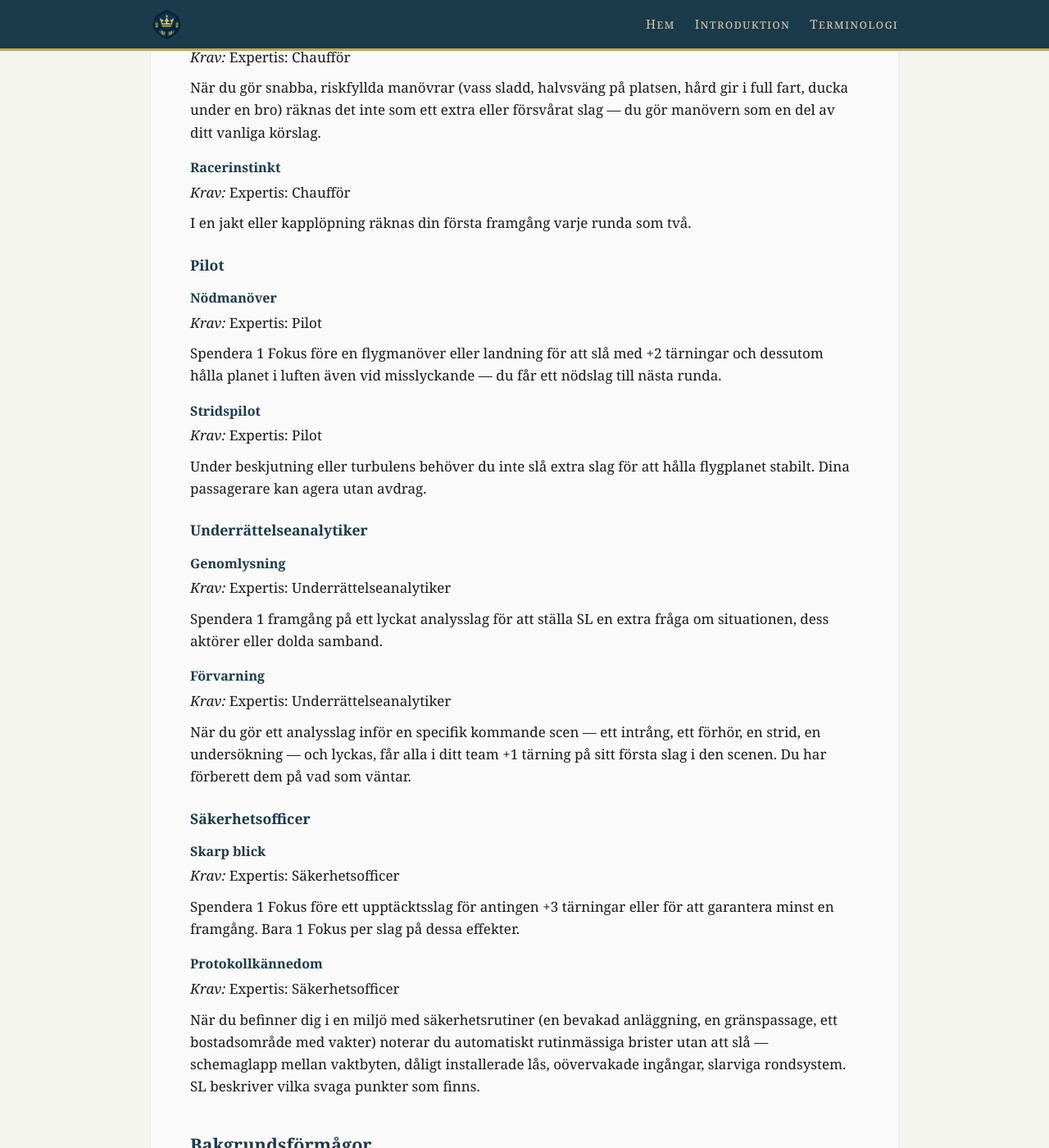
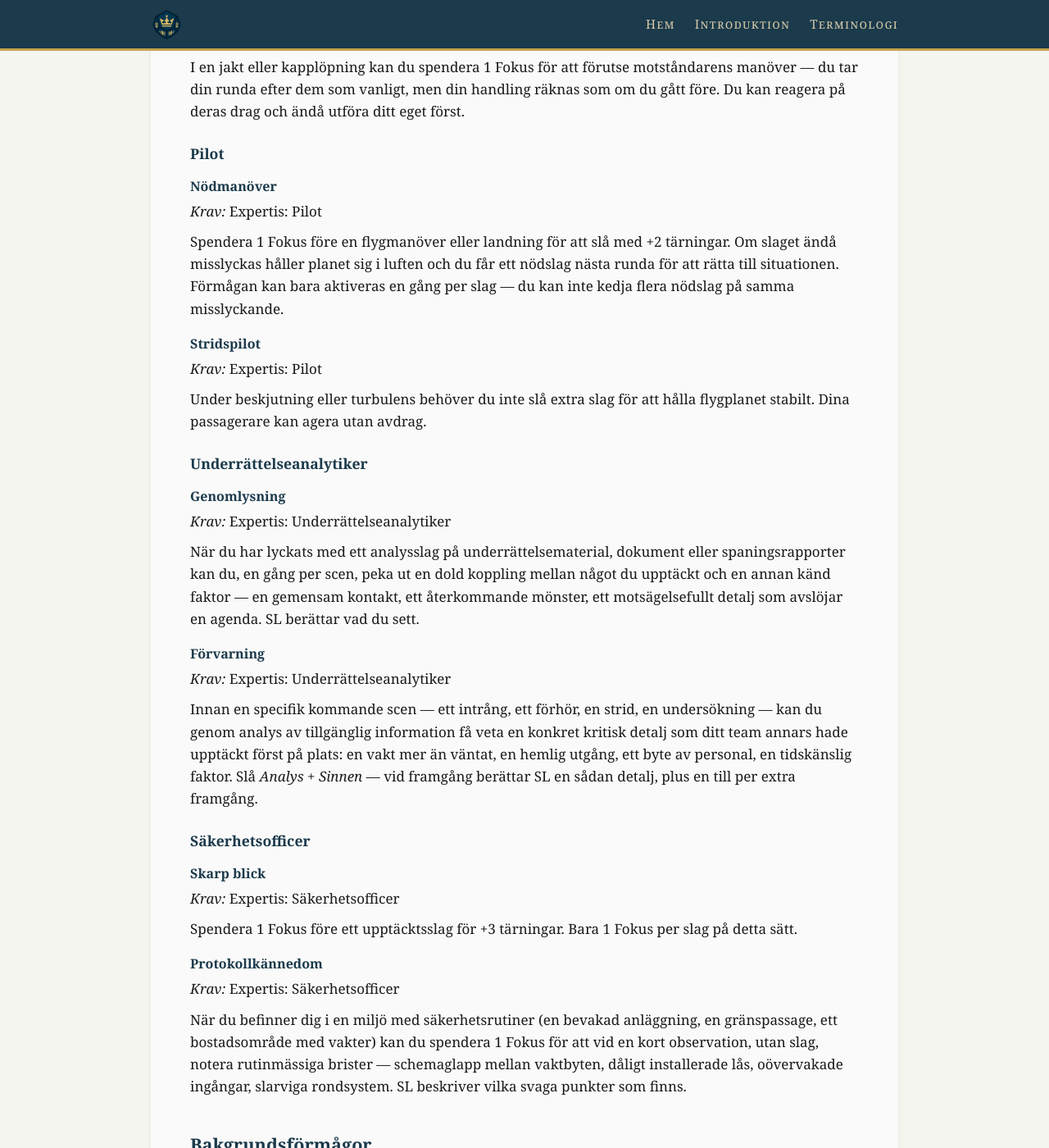
Before and after one commit to ulmus/Riket, a Jekyll site: the page built from Regler/Förmågor.md, in a window 1280 px wide and 1400 px high, scrolled down 12327 px. Shown: the whole window at 82% size. Built offline with Jekyll 4.4.1, drawn with Linux system fonts in a browser that asks for light colours; our own code applies the rules of GitHub Pages for plain Markdown files; some of the changed text lies outside the part shown.

Commit message:
Andra omgång granskningsändringar på PR #30
- Ta bort "garantera minst en framgång" från alla +3 tärningar-
  förmågor (Press-kommentar är allmängiltig). Användaren har ändrat
  sig: hindra-misslyckande är inte bra som standard. +3 tärningar
  ensamt räcker. Förvandling-mönstret (resistens som varar över tid)
  förblir undantaget och behålls oförändrat. Ingressparagrafen om
  mönstret är uppdaterad.

Specifika omarbetningar:
- Genomlysning: ersätt "fråga om dolda samband" (vad extra framgångar
  redan ger) med "peka ut dold koppling" en gång per scen.
- Förvarning: ersätt "+1 på första slag" (vad analys-hjälp normalt
  ger) med konkret detalj-revelation per framgång.
- Racerinstinkt: ersätt "första framgång räknas dubbel" med Fokus-
  baserad förutsägelse av motståndarens manöver.
- Morsemästare: ersätt dold morse (vanlig morse-användning) med
  tolkning av förvanskad morse + shorthand med andra mästare.
- Snabba fingrar: konkretisera till lås/kassaskåp med tidsreduktion
  och Fokus-effekt för spårlöshet.
- Psykologisk insikt: ersätt med "vänlig stämning vid förhör" som
  ger +1 Samspel åt alla i scenen, per användarförslag.
- Fältbefäl: kräver nu Taktisk koordinering + Expertis: Officer och
  dubblar Taktikpoäng från Taktisk koordinering.
- Kontrollerad sladd: 1 Fokus för att utföra riskmanöver utan slag
  (istället för "räknas inte som extra slag").
- Protokollkännedom: aktiveras nu med 1 Fokus.
- Nödmanöver: förtydligat att förmågan bara kan aktiveras en gång
  per slag (inga "fria misslyckanden").
- Djurvän: "+1 på slag som involverar Samspel med djur" (förtydligad
  formulering).

https://claude.ai/code/session_01Axi7rRNqEuuQ3CNSoeDFgg

```diff
--- a/Regler/Förmågor.md
+++ b/Regler/Förmågor.md
@@ -256,7 +256,7 @@ När du blir Medvetslös kan du omedelbart spendera 1 Fokus per runda för att s
 
 Förmågor som kräver en specifik [[Expertiser|Expertis]]. Du måste ha expertisen för att kunna välja förmågan.
 
-Många Expertis-förmågor har samma grundmönster: spendera 1 Fokus före ett relevant slag för antingen **+3 tärningar** eller för att **garantera minst en framgång** — din yrkesvana räddar dig från grova misstag. Bara 1 Fokus kan spenderas på dessa effekter per slag.
+Många Expertis-förmågor har samma grundmönster: spendera 1 Fokus före ett relevant slag för **+3 tärningar**. Bara 1 Fokus kan spenderas på det sättet per slag.
 
 ### Läkare
 
@@ -264,7 +264,7 @@ Många Expertis-förmågor har samma grundmönster: spendera 1 Fokus före ett r
 
 *Krav:* Expertis: Läkare
 
-Spendera 1 Fokus före ett vårdslag för antingen +3 tärningar eller för att garantera minst en framgång. Bara 1 Fokus per slag på dessa effekter.
+Spendera 1 Fokus före ett vårdslag för +3 tärningar. Bara 1 Fokus per slag på detta sätt.
 
 #### Lugnande närvaro
 
@@ -292,7 +292,7 @@ Dina läkemedel ger effekt omedelbart istället för efter normal väntetid.
 
 *Krav:* Expertis: Radiotekniker
 
-Spendera 1 Fokus före ett radioslag för antingen +3 tärningar eller för att garantera minst en framgång. Bara 1 Fokus per slag på dessa effekter.
+Spendera 1 Fokus före ett radioslag för +3 tärningar. Bara 1 Fokus per slag på detta sätt.
 
 #### Stabil länk
 
@@ -306,13 +306,13 @@ Dina radioförbindelser håller en extra runda under tidspress innan de bryts.
 
 *Krav:* Expertis: Telegrafist
 
-Spendera 1 Fokus före ett avlyssningsslag för antingen +3 tärningar eller för att garantera minst en framgång. Bara 1 Fokus per slag på dessa effekter. Dessutom känner du igen specifika operatörers handlag och kan identifiera kända individer som sänder.
+Spendera 1 Fokus före ett avlyssningsslag för +3 tärningar. Bara 1 Fokus per slag på detta sätt. Dessutom känner du igen specifika operatörers handlag och kan identifiera kända individer som sänder.
 
 #### Morsemästare
 
 *Krav:* Expertis: Telegrafist
 
-Du kan signalera morse dolt via knackningar, blinkningar eller subtila gester. Du och en allierad som behärskar morse kan utbyta korta meddelanden inom syn- eller hörhåll utan att andra närvarande märker det.
+Du kan tolka även förvanskad, störd eller delvis hörbar morse där andra bara hör brus. Dessutom kan du och en annan med Expertis: Telegrafist eller Morsemästare utbyta meddelanden på en bråkdel av normal sändningstid genom gemensam shorthand — användbart när tid eller sändningsfönster är knappt.
 
 ### Kryptograf
 
@@ -320,7 +320,7 @@ Du kan signalera morse dolt via knackningar, blinkningar eller subtila gester. D
 
 *Krav:* Expertis: Kryptograf
 
-Spendera 1 Fokus före ett dekrypteringsslag för antingen +3 tärningar eller för att garantera minst en framgång. Bara 1 Fokus per slag på dessa effekter.
+Spendera 1 Fokus före ett dekrypteringsslag för +3 tärningar. Bara 1 Fokus per slag på detta sätt.
 
 #### Mönsteröga
 
@@ -334,7 +334,7 @@ Du ser mönster där andra ser brus. Varje framgång på slag för dekryptering,
 
 *Krav:* Expertis: Förfalskare
 
-Spendera 1 Fokus före ett förfalskningsslag för antingen +3 tärningar eller för att garantera minst en framgång. Bara 1 Fokus per slag på dessa effekter.
+Spendera 1 Fokus före ett förfalskningsslag för +3 tärningar. Bara 1 Fokus per slag på detta sätt.
 
 #### Perfekt patina
 
@@ -354,7 +354,7 @@ Du kan göra ett andra dyrkningsförsök på samma lås även om det första mis
 
 *Krav:* Expertis: Låssmed
 
-Du har snabba fingrar för all finmekanik — dyrka lås, knyta upp knutar, plocka isär eller sätta ihop enkla apparater, eller hantera vapen och utrustning under press. Du kan utföra två sådana finmotoriska handlingar för priset av en, eller hantera saker som normalt kräver båda händer med bara en hand.
+När du dyrkar lås, öppnar kassaskåp eller forcerar mekaniska säkerhetslösningar tar uppgiften en tidsklass kortare än normalt (timmar → minuter, minuter → sekunder). Spendera 1 Fokus för att vid framgång inte heller lämna spår — säkerhetsanordningen ser orörd ut efteråt.
 
 ### Sappör
 
@@ -362,7 +362,7 @@ Du har snabba fingrar för all finmekanik — dyrka lås, knyta upp knutar, ploc
 
 *Krav:* Expertis: Sappör
 
-Spendera 1 Fokus före ett sprängslag för antingen +3 tärningar eller för att garantera minst en framgång. Bara 1 Fokus per slag på dessa effekter.
+Spendera 1 Fokus före ett sprängslag för +3 tärningar. Bara 1 Fokus per slag på detta sätt.
 
 #### Riktad laddning
 
@@ -390,7 +390,7 @@ Du kan improvisera reparationer eller bygga om utrustning med vad som finns till
 
 *Krav:* Expertis: Elektriker
 
-Spendera 1 Fokus före ett slag för elektriska kopplingar för antingen +3 tärningar eller för att garantera minst en framgång. Bara 1 Fokus per slag på dessa effekter.
+Spendera 1 Fokus före ett slag för elektriska kopplingar för +3 tärningar. Bara 1 Fokus per slag på detta sätt.
 
 #### Spårfri koppling
 
@@ -418,13 +418,13 @@ När du hjälper en allierad med sociala slag ger dina framgångar +2 bonustärn
 
 *Krav:* Expertis: Förhörsledare
 
-Spendera 1 Fokus före ett förhörsslag för antingen +3 tärningar eller för att garantera minst en framgång. Bara 1 Fokus per slag på dessa effekter.
+Spendera 1 Fokus före ett förhörsslag för +3 tärningar. Bara 1 Fokus per slag på detta sätt.
 
 #### Psykologisk insikt
 
 *Krav:* Expertis: Förhörsledare
 
-När du lyckas med ett förhör eller annat slag där du läser en persons sinnesstämning eller motiv (avläsa lögner, skaka motparten, övertala under press) kan du ställa SL en fråga om personens motiv, rädslor eller vad de döljer — SL svarar sanningsenligt utifrån personens perspektiv.
+Spendera 1 Fokus före ett förhör för att etablera en avväpnande, vänlig stämning — bjuda på kaffe, småprat om vädret, en personlig anekdot. Alla involverade i förhörs-scenen, inklusive den förhörde, får +1 på alla slag som involverar Samspel under scenen.
 
 ### Officer
 
@@ -436,9 +436,9 @@ Spendera 1 Fokus för att ge en allierad +3 tärningar på nästa attack eller f
 
 #### Fältbefäl
 
-*Krav:* Expertis: Officer
+*Krav:* Expertis: Officer, Taktisk koordinering
 
-När du hjälper en allierad i strid ger dina framgångar +2 bonustärningar istället för +1. Om du också har Taktisk koordinering räknas varje framgång på ditt koordineringsslag som två Taktikpoäng.
+Varje framgång på ditt slag för Taktisk koordinering ger två Taktikpoäng istället för en — dina order är extra slagkraftiga och allas insatser samordnas mer effektivt än vanligt.
 
 ### Chaufför
 
@@ -446,13 +446,13 @@ När du hjälper en allierad i strid ger dina framgångar +2 bonustärningar ist
 
 *Krav:* Expertis: Chaufför
 
-När du gör snabba, riskfyllda manövrar (vass sladd, halvsväng på platsen, hård gir i full fart, ducka under en bro) räknas det inte som ett extra eller försvårat slag — du gör manövern som en del av ditt vanliga körslag.
+Spendera 1 Fokus för att utföra en snabb, riskfylld manöver utan slag — en vass sladd, en halvsväng på platsen, en hård gir i full fart eller att ducka under en bro. Manövern lyckas automatiskt så länge den är fysiskt möjlig för fordonet.
 
 #### Racerinstinkt
 
 *Krav:* Expertis: Chaufför
 
-I en jakt eller kapplöpning räknas din första framgång varje runda som två.
+I en jakt eller kapplöpning kan du spendera 1 Fokus för att förutse motståndarens manöver — du tar din runda efter dem som vanligt, men din handling räknas som om du gått före. Du kan reagera på deras drag och ändå utföra ditt eget först.
 
 ### Pilot
 
@@ -460,7 +460,7 @@ I en jakt eller kapplöpning räknas din första framgång varje runda som två.
 
 *Krav:* Expertis: Pilot
 
-Spendera 1 Fokus före en flygmanöver eller landning för att slå med +2 tärningar och dessutom hålla planet i luften även vid misslyckande — du får ett nödslag till nästa runda.
+Spendera 1 Fokus före en flygmanöver eller landning för att slå med +2 tärningar. Om slaget ändå misslyckas håller planet sig i luften och du får ett nödslag nästa runda för att rätta till situationen. Förmågan kan bara aktiveras en gång per slag — du kan inte kedja flera nödslag på samma misslyckande.
 
 #### Stridspilot
 
@@ -474,13 +474,13 @@ Under beskjutning eller turbulens behöver du inte slå extra slag för att hål
 
 *Krav:* Expertis: Underrättelseanalytiker
 
-Spendera 1 framgång på ett lyckat analysslag för att ställa SL en extra fråga om situationen, dess aktörer eller dolda samband.
+När du har lyckats med ett analysslag på underrättelsematerial, dokument eller spaningsrapporter kan du, en gång per scen, peka ut en dold koppling mellan något du upptäckt och en annan känd faktor — en gemensam kontakt, ett återkommande mönster, ett motsägelsefullt detalj som avslöjar en agenda. SL berättar vad du sett.
 
 #### Förvarning
 
 *Krav:* Expertis: Underrättelseanalytiker
 
-När du gör ett analysslag inför en specifik kommande scen — ett intrång, ett förhör, en strid, en undersökning — och lyckas, får alla i ditt team +1 tärning på sitt första slag i den scenen. Du har förberett dem på vad som väntar.
+Innan en specifik kommande scen — ett intrång, ett förhör, en strid, en undersökning — kan du genom analys av tillgänglig information få veta en konkret kritisk detalj som ditt team annars hade upptäckt först på plats: en vakt mer än väntat, en hemlig utgång, ett byte av personal, en tidskänslig faktor. Slå *Analys + Sinnen* — vid framgång berättar SL en sådan detalj, plus en till per extra framgång.
 
 ### Säkerhetsofficer
 
@@ -488,13 +488,13 @@ När du gör ett analysslag inför en specifik kommande scen — ett intrång, e
 
 *Krav:* Expertis: Säkerhetsofficer
 
-Spendera 1 Fokus före ett upptäcktsslag för antingen +3 tärningar eller för att garantera minst en framgång. Bara 1 Fokus per slag på dessa effekter.
+Spendera 1 Fokus före ett upptäcktsslag för +3 tärningar. Bara 1 Fokus per slag på detta sätt.
 
 #### Protokollkännedom
 
 *Krav:* Expertis: Säkerhetsofficer
 
-När du befinner dig i en miljö med säkerhetsrutiner (en bevakad anläggning, en gränspassage, ett bostadsområde med vakter) noterar du automatiskt rutinmässiga brister utan att slå — schemaglapp mellan vaktbyten, dåligt installerade lås, oövervakade ingångar, slarviga rondsystem. SL beskriver vilka svaga punkter som finns.
+När du befinner dig i en miljö med säkerhetsrutiner (en bevakad anläggning, en gränspassage, ett bostadsområde med vakter) kan du spendera 1 Fokus för att vid en kort observation, utan slag, notera rutinmässiga brister — schemaglapp mellan vaktbyten, dåligt installerade lås, oövervakade ingångar, slarviga rondsystem. SL beskriver vilka svaga punkter som finns.
 
 ## Bakgrundsförmågor
 
```
Also changed, not shown: other parts of Regler/Förmågor.md (+1 -1 lines).
